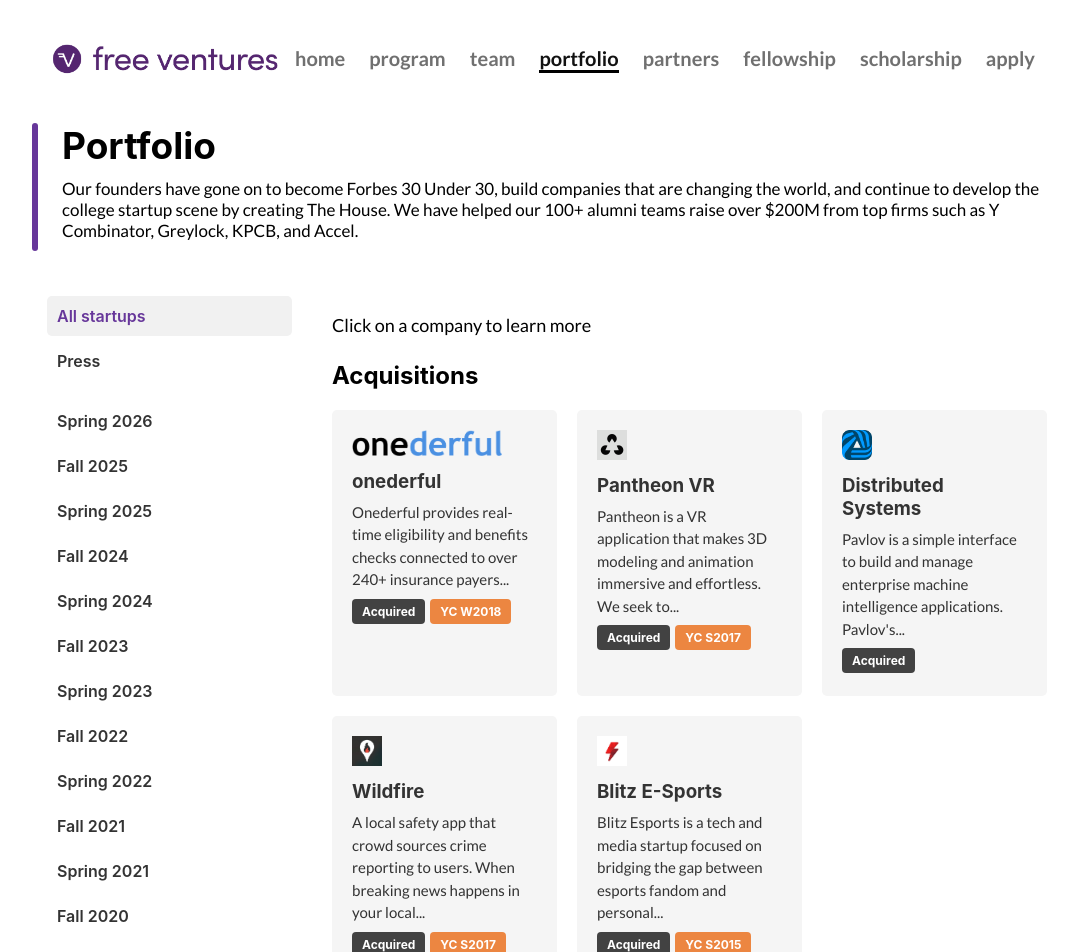
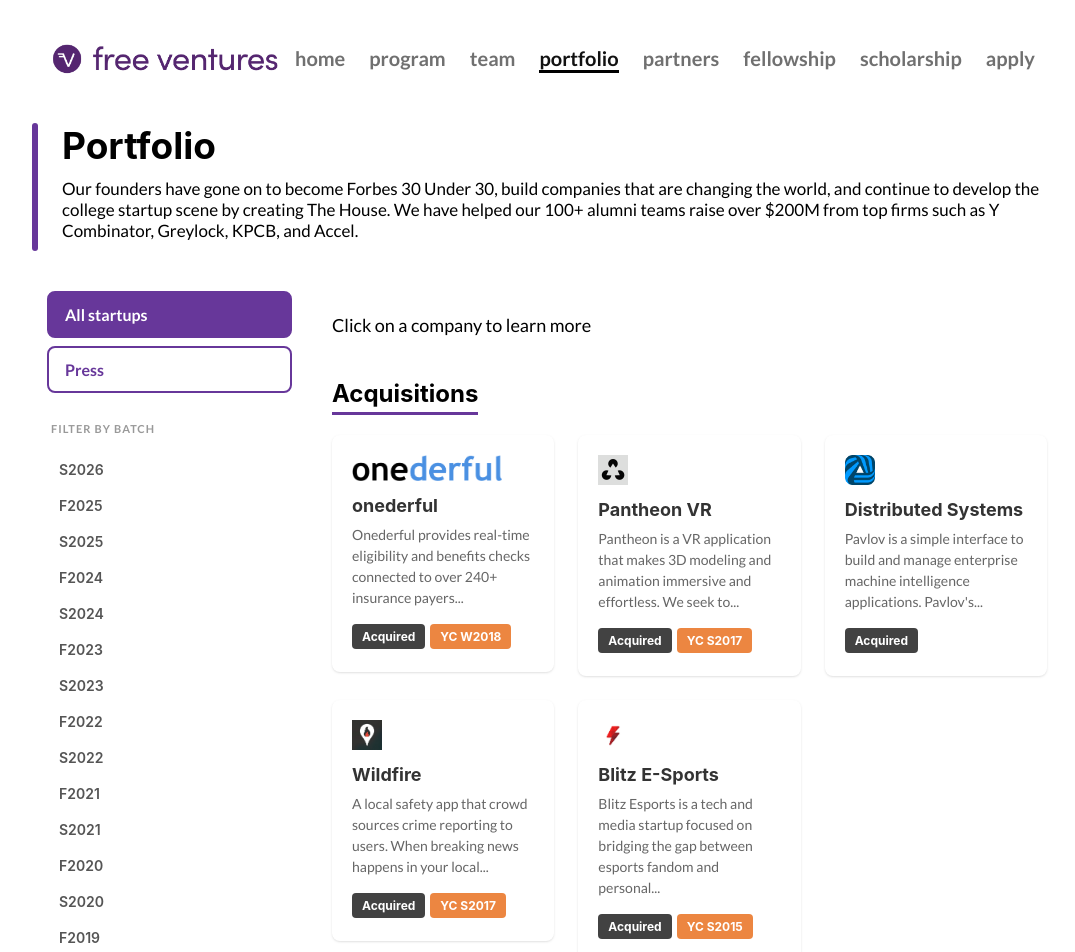
Before and after one commit to Free-Ventures-Cal/website, a React (Create React App) app: page /portfolio in a window 1280 px wide. Shown: the top 952 px of the page, without its empty margins (93-1168 px from the left). Built offline with nearby package versions, Linux system fonts and the light colour scheme.

Commit message:
better card sizing

```diff
--- a/src/Components/Portfolio.js
+++ b/src/Components/Portfolio.js
@@ -12,8 +12,6 @@ import SimpleSelect from "./Select.js";
 class Portfolio extends React.Component {
   state = {
     sideBarTabName: "",
-    allStartupsStyle: null,
-    pressStyle: null,
   };
 
   componentDidMount() {
@@ -58,8 +56,6 @@ class Portfolio extends React.Component {
       );
     });
 
-    // there's definitely a better way to do this
-    let allStartupsStyle, pressStyle;
     let clickInstructionText = <p>Click on a company to learn more</p>;
 
     // simpleSelect only visible in the mobile view
@@ -72,18 +68,7 @@ class Portfolio extends React.Component {
       />
     );
 
-    if (this.state.sideBarTabName === "All startups") {
-      allStartupsStyle = {
-        backgroundColor: "#F1F1F1",
-        color: "#67379A",
-      };
-    }
-
     if (this.state.sideBarTabName === "Press") {
-      pressStyle = {
-        backgroundColor: "#F1F1F1",
-        color: "#67379A",
-      };
       clickInstructionText = "";
     }
 
@@ -98,26 +83,29 @@ class Portfolio extends React.Component {
         <GenericPage>
           <div className="container portfolio">
             <div className="portfolioNav">
-              <ul className="generalSideBar">
-                <li
+              <div className="portfolioNavPrimary">
+                <button
+                  className={`navPrimaryBtn${this.state.sideBarTabName === "All startups" ? " navPrimaryBtn--active" : ""}`}
                   onClick={() => {
                     this.handleSideBarClick("All startups");
                   }}
-                  style={allStartupsStyle}
                 >
                   All startups
-                </li>
-                <li
+                </button>
+                <button
+                  className={`navPrimaryBtn${this.state.sideBarTabName === "Press" ? " navPrimaryBtn--active" : ""}`}
                   onClick={() => {
                     this.handleSideBarClick("Press");
                   }}
-                  style={pressStyle}
                 >
                   Press
-                </li>
-              </ul>
+                </button>
+              </div>
               {simpleSelect}
-              <ul className="batchSideBar">{sideBarTabs}</ul>
+              <div className="portfolioNavBatches">
+                <p className="batchLabel">Filter by Batch</p>
+                <ul className="batchSideBar">{sideBarTabs}</ul>
+              </div>
             </div>
             {/* The actual tabs are different components. */}
             <PortfolioTab sideBarTabName={this.state.sideBarTabName} />
--- a/src/Components/PortfolioCompanyCard.js
+++ b/src/Components/PortfolioCompanyCard.js
@@ -24,10 +24,14 @@ function PortfolioCompanyCard(props) {
 
         return (
             <div className="companyPortfolio" onClick={props.onClick}>
+                <div className="companyPortfolio__header">
                     {logo}
                     <h1>{props.companyName}</h1>
                     <p>{props.description}</p>
+                </div>
+                <div className="companyPortfolio__tags">
                     {tags}
+                </div>
             </div>
         );
 
--- a/src/content/portfolio.js
+++ b/src/content/portfolio.js
@@ -161,7 +161,7 @@ const portfolioContent = {
   },
   batchList: [
     {
-      batchName: "Spring 2026",
+      batchName: "S2026",
       batchNumber: 26,
       companies: [
         {
@@ -204,7 +204,7 @@ const portfolioContent = {
       ],
     },
     {
-      batchName: "Fall 2025",
+      batchName: "F2025",
       batchNumber: 25,
       companies: [
         {
@@ -259,7 +259,7 @@ const portfolioContent = {
       ],
     },
     {
-      batchName: "Spring 2025",
+      batchName: "S2025",
       batchNumber: 24,
       companies: [
         {
@@ -326,7 +326,7 @@ const portfolioContent = {
       ],
     },
     {
-      batchName: "Fall 2024",
+      batchName: "F2024",
       batchNumber: 23,
       companies: [
         {
@@ -372,7 +372,7 @@ const portfolioContent = {
       ],
     },
     {
-      batchName: "Spring 2024",
+      batchName: "S2024",
       batchNumber: 22,
       companies: [
         {
@@ -418,7 +418,7 @@ const portfolioContent = {
       ],
     },
     {
-      batchName: "Fall 2023",
+      batchName: "F2023",
       batchNumber: 21,
       companies: [
         {
@@ -472,7 +472,7 @@ const portfolioContent = {
       ]
     },
     {
-      batchName: "Spring 2023",
+      batchName: "S2023",
       batchNumber: 20,
       companies: [
         {
@@ -538,7 +538,7 @@ const portfolioContent = {
       ],
     },
     {
-      batchName: "Fall 2022",
+      batchName: "F2022",
       batchNumber: 19,
       companies: [
         {
@@ -592,7 +592,7 @@ const portfolioContent = {
       ],
     },
     {
-      batchName: "Spring 2022",
+      batchName: "S2022",
       batchNumber: 18,
       companies: [
         {
@@ -645,7 +645,7 @@ const portfolioContent = {
       ],
     },
     {
-      batchName: "Fall 2021",
+      batchName: "F2021",
       batchNumber: 17,
       companies: [
         {
@@ -687,7 +687,7 @@ const portfolioContent = {
       ],
     },
     {
-      batchName: "Spring 2021",
+      batchName: "S2021",
       batchNumber: 16,
       companies: [
         {
@@ -769,7 +769,7 @@ const portfolioContent = {
       ],
     },
     {
-      batchName: "Fall 2020",
+      batchName: "F2020",
       batchNumber: 15,
       companies: [
         {
@@ -811,7 +811,7 @@ const portfolioContent = {
       ],
     },
     {
-      batchName: "Spring 2020",
+      batchName: "S2020",
       batchNumber: 14,
       companies: [
         {
@@ -870,7 +870,7 @@ const portfolioContent = {
       ],
     },
     {
-      batchName: "Fall 2019",
+      batchName: "F2019",
       batchNumber: 13,
       companies: [
         {
@@ -924,7 +924,7 @@ const portfolioContent = {
       ],
     },
     {
-      batchName: "Spring 2019",
+      batchName: "S2019",
       batchNumber: 12,
       companies: [
         {
@@ -992,7 +992,7 @@ const portfolioContent = {
       ],
     },
     {
-      batchName: "Fall 2018",
+      batchName: "F2018",
       batchNumber: 12,
       companies: [
         {
@@ -1062,7 +1062,7 @@ const portfolioContent = {
       ],
     },
     {
-      batchName: "Spring 2018",
+      batchName: "S2018",
       batchNumber: 12,
       companies: [
         {
@@ -1126,7 +1126,7 @@ const portfolioContent = {
       ],
     },
     {
-      batchName: "Fall 2017",
+      batchName: "F2017",
       batchNumber: 12,
       companies: [
         {
@@ -1191,7 +1191,7 @@ const portfolioContent = {
       ],
     },
     {
-      batchName: "Spring 2017",
+      batchName: "S2017",
       batchNumber: 13,
       companies: [
         {
@@ -1242,7 +1242,7 @@ const portfolioContent = {
       ],
     },
     {
-      batchName: "Fall 2016",
+      batchName: "F2016",
       batchNumber: 13,
       companies: [
         {
@@ -1310,7 +1310,7 @@ const portfolioContent = {
       ],
     },
     {
-      batchName: "Spring 2016",
+      batchName: "S2016",
       companies: [
         {
           name: "Distributed Systems",
@@ -1363,7 +1363,7 @@ const portfolioContent = {
       ],
     },
     {
-      batchName: "Fall 2015",
+      batchName: "F2015",
       batchNumber: 12,
       companies: [
         {
@@ -1412,7 +1412,7 @@ const portfolioContent = {
       ],
     },
     {
-      batchName: "Spring 2015",
+      batchName: "S2015",
       batchNumber: 12,
       companies: [
         {
@@ -1503,7 +1503,7 @@ const portfolioContent = {
       ],
     },
     {
-      batchName: "Fall 2014",
+      batchName: "F2014",
       companies: [
         {
           name: "Nimble",
@@ -1584,7 +1584,7 @@ const portfolioContent = {
       ],
     },
     {
-      batchName: "Spring 2014",
+      batchName: "S2014",
       companies: [
         {
           name: "Demilune",
--- a/src/styles/Portfolio.css
+++ b/src/styles/Portfolio.css
@@ -17,11 +17,12 @@ a {
 }
 
 .portfolio li {
-  padding: 10px 10px;
+  padding: 8px 12px;
   font-weight: 600;
-  margin: 5px 0;
+  font-size: 14px;
+  margin: 3px 0;
   border-radius: 5px;
-  color: #333;
+  color: #555;
 }
 
 .portfolio li:hover {
@@ -33,27 +34,91 @@ a {
   padding-left: 20px;
 }
 
+.portfolio .content h2 {
+  display: inline-block;
+  border-bottom: 3px solid #67379A;
+  padding-bottom: 4px;
+}
+
 .portfolio .content-grid {
   display: grid;
   grid-template-columns: 1fr 1fr 1fr;
-  grid-gap: 20px;
+  grid-gap: 24px;
   max-width: 1000px;
+  align-items: start;
 }
 
+/* Primary nav buttons (All Startups / Press) */
+.portfolioNavPrimary {
+  display: flex;
+  flex-direction: column;
+  gap: 8px;
+  margin-bottom: 20px;
+}
+
+.navPrimaryBtn {
+  display: block;
+  width: 100%;
+  padding: 12px 16px;
+  font-size: 16px;
+  font-weight: 700;
+  font-family: "Lato", sans-serif;
+  border: 2px solid #67379A;
+  border-radius: 8px;
+  background-color: transparent;
+  color: #67379A;
+  cursor: pointer;
+  transition: all 0.2s ease;
+  text-align: left;
+}
+
+.navPrimaryBtn:hover {
+  background-color: rgba(103, 55, 154, 0.08);
+}
+
+.navPrimaryBtn--active {
+  background-color: #67379A;
+  color: #fff;
+}
+
+.navPrimaryBtn--active:hover {
+  background-color: #57298a;
+}
+
+/* Batch filter section */
+.portfolioNavBatches {
+  margin-top: 4px;
+}
+
+.batchLabel {
+  font-size: 11px;
+  font-weight: 700;
+  text-transform: uppercase;
+  letter-spacing: 1px;
+  color: #999;
+  margin: 0 0 8px 4px;
+  font-family: "Lato", sans-serif;
+}
+
+/* Company card */
 .companyPortfolio {
-  display: inline-block;
-  border-radius: 5px;
-  background-color: #f5f5f5;
+  display: flex;
+  flex-direction: column;
+  border-radius: 8px;
+  background-color: #fff;
   color: #333333;
   position: relative;
-  transition: all 0.3s ease;
+  transition: box-shadow 0.3s ease;
   text-align: left;
   padding: 20px;
+  box-shadow: 0 1px 3px rgba(0, 0, 0, 0.08), 0 1px 2px rgba(0, 0, 0, 0.06);
+  overflow: hidden;
+  min-width: 0;
 }
 
 .companyPortfolio:hover {
-  transform: translateY(-5px);
   cursor: pointer;
+  z-index: 1;
   box-shadow: 0 13px 27px -5px rgba(50, 50, 93, 0.15),
     0 8px 16px -8px rgba(0, 0, 0, 0.3), 0 -6px 16px -6px rgba(0, 0, 0, 0.025);
 }
@@ -65,16 +130,31 @@ a {
   display: inline-block;
 }
 
+.companyPortfolio__header {
+  flex: 0 0 auto;
+}
+
 .companyPortfolio h1 {
   margin: 10px 0 0 0;
+  font-size: 18px;
+  overflow-wrap: break-word;
+  word-wrap: break-word;
 }
 
 .companyPortfolio p {
   font-family: "Lato", sans-serif;
   display: block;
-  font-size: 15px;
+  font-size: 14px;
   line-height: 1.5;
   margin: 8px 0;
+  color: #666;
+  overflow-wrap: break-word;
+  word-wrap: break-word;
+}
+
+.companyPortfolio__tags {
+  margin-top: auto;
+  padding-top: 8px;
 }
 
 .companyPortfolio a {
@@ -132,16 +212,49 @@ a {
   margin-bottom: 3px;
 }
 
+/* Dialog / Modal styles */
+.dialog .MuiDialog-paper {
+  border-radius: 12px;
+}
+
 .dialog img {
-  height: 40px;
-  width: auto;
   display: block;
   margin: 10px 0;
+  max-height: 50px;
+  max-width: 200px;
+  width: auto;
+  height: auto;
 }
 
 .dialog h1 {
   font-size: 20px;
   margin: 0;
+}
+
+.dialogHeader {
+  display: flex;
+  flex-direction: column;
+}
+
+.dialogDescription {
+  font-size: 15px;
+  line-height: 1.6;
+  color: #444;
+}
+
+.dialogTags {
+  display: flex;
+  flex-wrap: wrap;
+  gap: 4px;
+  margin: 12px 0;
+}
+
+.dialogPhotos {
+  margin: 12px 0;
+}
+
+.dialogPhotos img {
+  border-radius: 8px;
 }
 
 .pressArticle {
@@ -183,7 +296,23 @@ a {
 
 .MuiDialogActions-root {
   justify-content: flex-start !important;
-  padding: 0 0 20px 20px !important;
+  padding: 8px 24px 24px 24px !important;
+}
+
+.linkSectionLabel {
+  font-size: 11px;
+  font-weight: 700;
+  text-transform: uppercase;
+  letter-spacing: 1px;
+  color: #999;
+  margin: 0 0 8px 0;
+  font-family: "Lato", sans-serif;
+}
+
+.linkSectionLinks {
+  display: flex;
+  flex-wrap: wrap;
+  gap: 6px;
 }
 
 .linkSection p {
@@ -206,18 +335,21 @@ a {
   font-weight: 600;
   font-family: "Lato";
   transition: 0.2s all ease;
-  margin-right: 5px;
+  margin-right: 0;
 }
 
 .linkSection a:hover {
-  background-color: #d0d0d0;
+  background-color: #67379A;
+  color: #fff;
 }
+
 @media (max-width: 1034px) {
   .portfolio .content-grid {
     display: grid;
-    grid-template-columns: 1fr;
-    grid-gap: 20px;
+    grid-template-columns: 1fr 1fr;
+    grid-gap: 24px;
     max-width: 1000px;
+    align-items: start;
   }
 
   .portfolio .content {
@@ -244,4 +376,20 @@ a {
   .portfolioNav {
     text-align: center;
   }
+
+  .portfolioNavPrimary {
+    flex-direction: row;
+    justify-content: center;
+  }
+
+  .navPrimaryBtn {
+    width: auto;
+    text-align: center;
+  }
 }
+
+@media (max-width: 600px) {
+  .portfolio .content-grid {
+    grid-template-columns: 1fr;
+  }
+}
```
Also changed, not shown: src/Components/PortfolioCompanyCardExpanded.js (+24 -11 lines).
